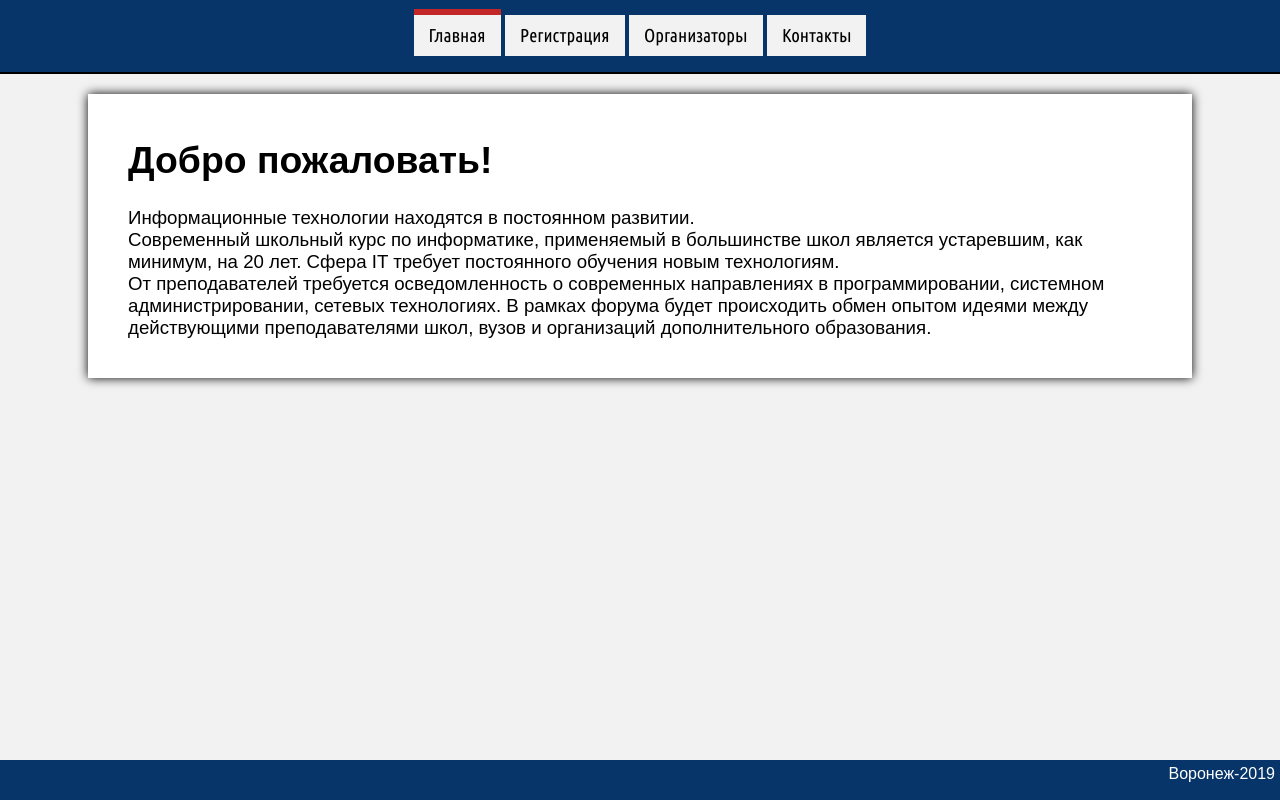
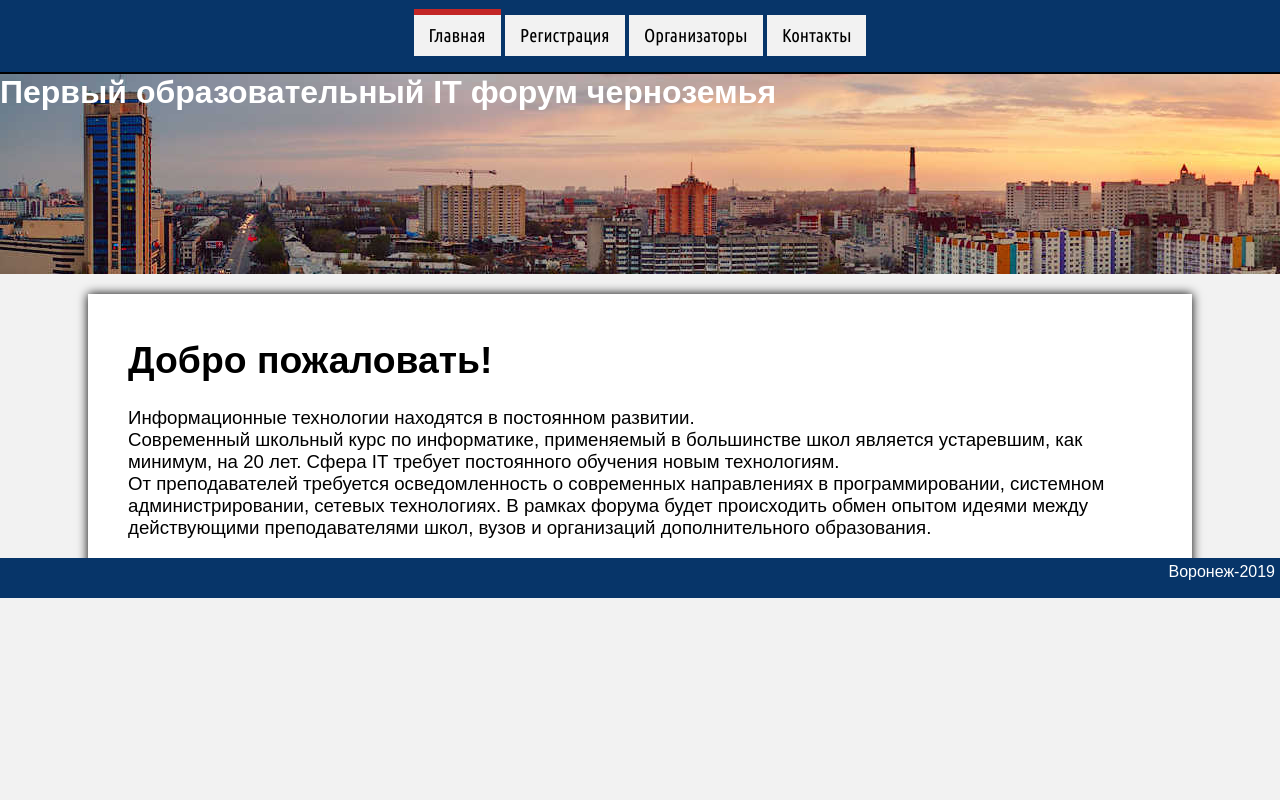
Before and after one commit to xroff/edu, a plain HTML site: page index.html in a window 1280 px wide. Drawn offline with Linux system fonts and the light colour scheme.

Commit message:
Add image

```diff
--- a/all.css
+++ b/all.css
@@ -1,4 +1,8 @@
 @import url('https://fonts.googleapis.com/css?family=Ubuntu+Condensed');
+
+html {
+   height: 100%;
+}
 
 body {
 	padding: 0;
@@ -6,6 +10,7 @@ body {
 	background-color: #f2f2f2;
 	font-family: Arial,"Helvetica Neue",Helvetica,sans-serif;
 	min-width: 600px;
+	min-height: 100%;
 }
 
 a {
@@ -61,8 +66,19 @@ a:visited {
 	box-shadow: 0 0 10px #000000;
 }
 
+.logo {
+	height: 200px;
+	background: #8fc2fc url('img/vrnpano.jpg');
+}
+
+.logo h1 {
+	margin: 0;
+	padding: 0;
+	color: #ffffff;
+}
+
 #footer {
-	position: absolute;
+	float: top;
 	bottom: 0;
 	background: #073569;
 	height: 40px;
@@ -76,3 +92,9 @@ a:visited {
 	margin: 5px 5px 0 0;
 	float: right;
 }
+
+#wrapper {
+	min-height: 100%;
+	height: auto !important;
+	margin-bottom: -40px;
+}
--- a/index.html
+++ b/index.html
@@ -14,9 +14,12 @@
 				<li><a href="">Контакты</a></li>
 			</ul>
 		</nav>
+		<div class="logo"><h1>Первый образовательный IT форум черноземья</h1></div>
+		<div id="wrapper">
 		<div class="article">
 		<h1>Добро пожаловать!</h1>
 		<p>Информационные технологии находятся в постоянном развитии.<br>Современный школьный курс по информатике, применяемый в большинстве школ является устаревшим, как минимум, на 20 лет. Сфера IT требует постоянного обучения новым технологиям.<br>От преподавателей требуется осведомленность о современных направлениях в программировании, системном администрировании, сетевых технологиях. В рамках форума будет происходить обмен опытом идеями между действующими преподавателями школ, вузов и организаций дополнительного образования.</p>
+		</div>
 		</div>
 		<footer>
 		<div id="footer">
```
Also changed, not shown: img/vrnpano.jpg (added).
